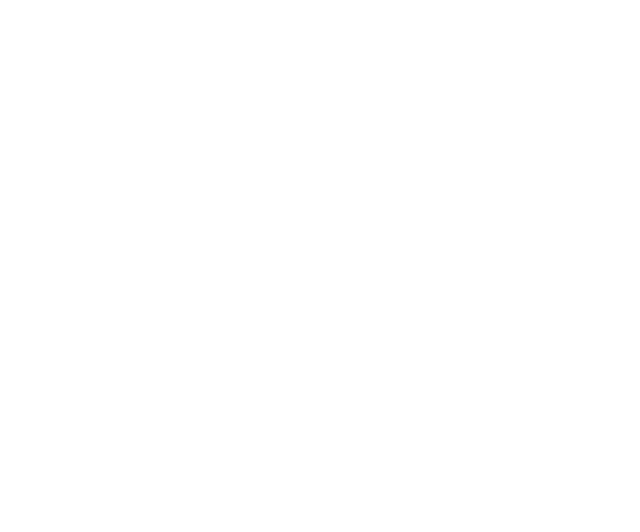
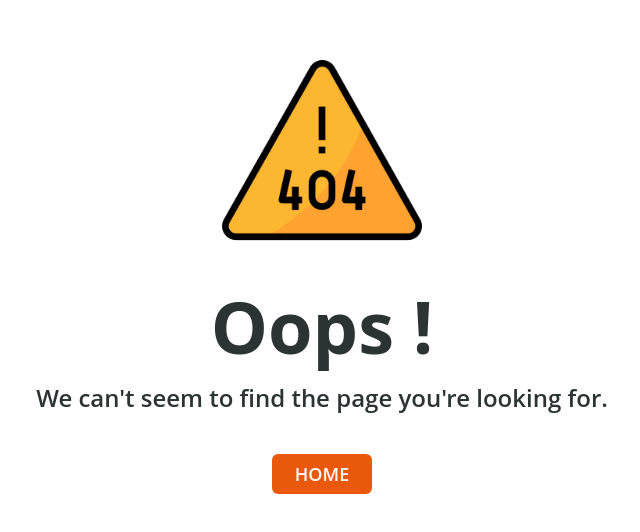
Before and after one commit to Trisumanzaya93/slicing-vue, a Vue app: page /detail in a window 1280 px wide. Before the commit this address had no page. Shown: the part 128-660 px from the top of the page, without its empty margins (318-958 px from the left). Built offline with nearby package versions, Linux system fonts and the light colour scheme.

Commit message:
add page 404

```diff
--- /dev/null
+++ b/src/pages/PageNotFound.vue
@@ -0,0 +1,31 @@
+<template>
+  <div
+    class="flex flex-col items-center justify-center w-screen h-screen font-open"
+  >
+    <img
+      src="@/assets/icons/error-404.png"
+      alt="icon"
+      width="200"
+      height="200"
+      class="mb-10"
+    />
+    <div class="flex flex-col items-center justify-center">
+      <p class="mb-5 font-bold text-7xl text-[#2C3333]">Oops !</p>
+      <p class="mb-10 font-semibold text-2xl text-[#2C3333] text-center">
+        We can't seem to find the page you're looking for.
+      </p>
+      <routerLink
+        to="/"
+        class="w-[100px] h-[40px] bg-orange-600 text-white hover:bg-orange-500 rounded-md flex justify-center items-center font-open text-lg font-semibold p-0"
+      >
+        HOME
+      </routerLink>
+    </div>
+  </div>
+</template>
+
+<script>
+export default {
+  name: "PageNotFound",
+};
+</script>
--- a/src/routes/routes.js
+++ b/src/routes/routes.js
@@ -5,6 +5,7 @@
 import VidioBelajar from "@/pages/VidioBelajar.vue";
 import DetailVideoBelajar from "@/pages/DetailVideoBelajar.vue";
 import MiniBootcamp from "@/pages/MiniBootcamp.vue";
+import PageNotFound from "@/pages/PageNotFound.vue";
 
 export default [
   {
@@ -35,4 +36,8 @@
     path: "/video-belajar/:id",
     component: DetailVideoBelajar,
   },
+  {
+    path: "/:pathMatch(.*)*",
+    component: PageNotFound,
+  },
 ];
```
Also changed, not shown: src/assets/icons/error-404.png (added).
